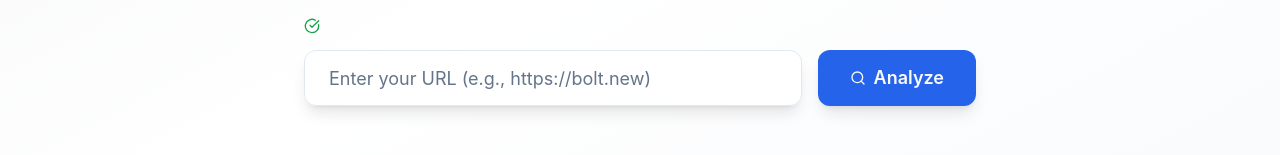
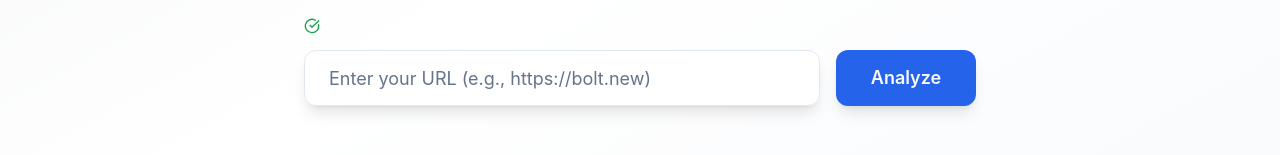
Before and after one commit to bdougie/social-carding, a Next.js app: page / in a window 1280 px wide. Shown: the part 485-640 px from the top of the page. Built offline with nearby package versions, Linux system fonts and the light colour scheme.

Commit message:
Updated SocialCardEditor.jsx

```diff
--- a/components/SocialCardEditor.jsx
+++ b/components/SocialCardEditor.jsx
@@ -10,7 +10,7 @@ import AIScorePanel from './AIScorePanel'
 import { Button } from './ui/button'
 import { fetchMetadata } from '../app/actions/metaActions'
 import { validateUrl } from '../lib/validation'
-import { Search, Edit, Eye, Code, Bot, Sparkles, AlertCircle, CheckCircle } from 'lucide-react'
+import { Edit, Eye, Code, Bot, Sparkles, AlertCircle, CheckCircle } from 'lucide-react'
 
 function SocialCardEditor() {
   const [dark, setDark] = useState(false)
@@ -387,7 +387,6 @@ function SocialCardEditor() {
                         <div className="animate-spin rounded-full h-5 w-5 border-b-2 border-primary-foreground"></div>
                       ) : (
                         <>
-                          <Search className="mr-2 h-4 w-4" />
                           Analyze
                         </>
                       )}
```
